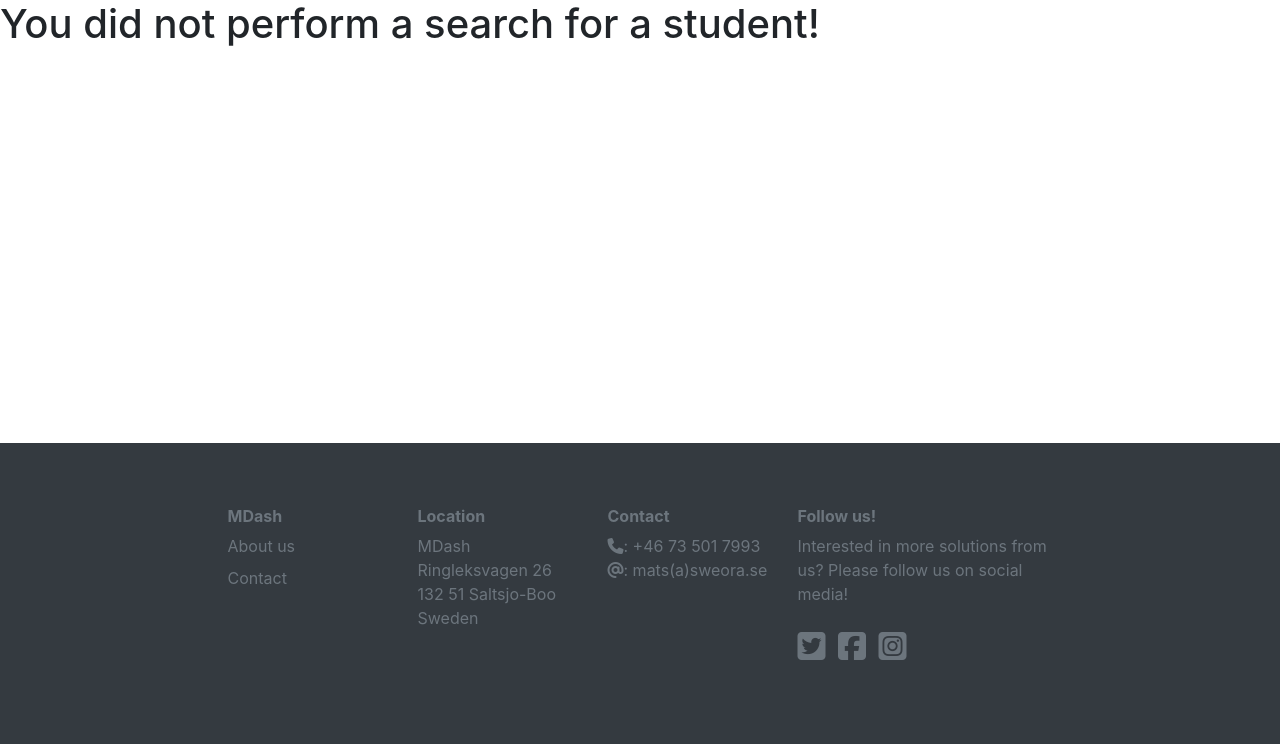
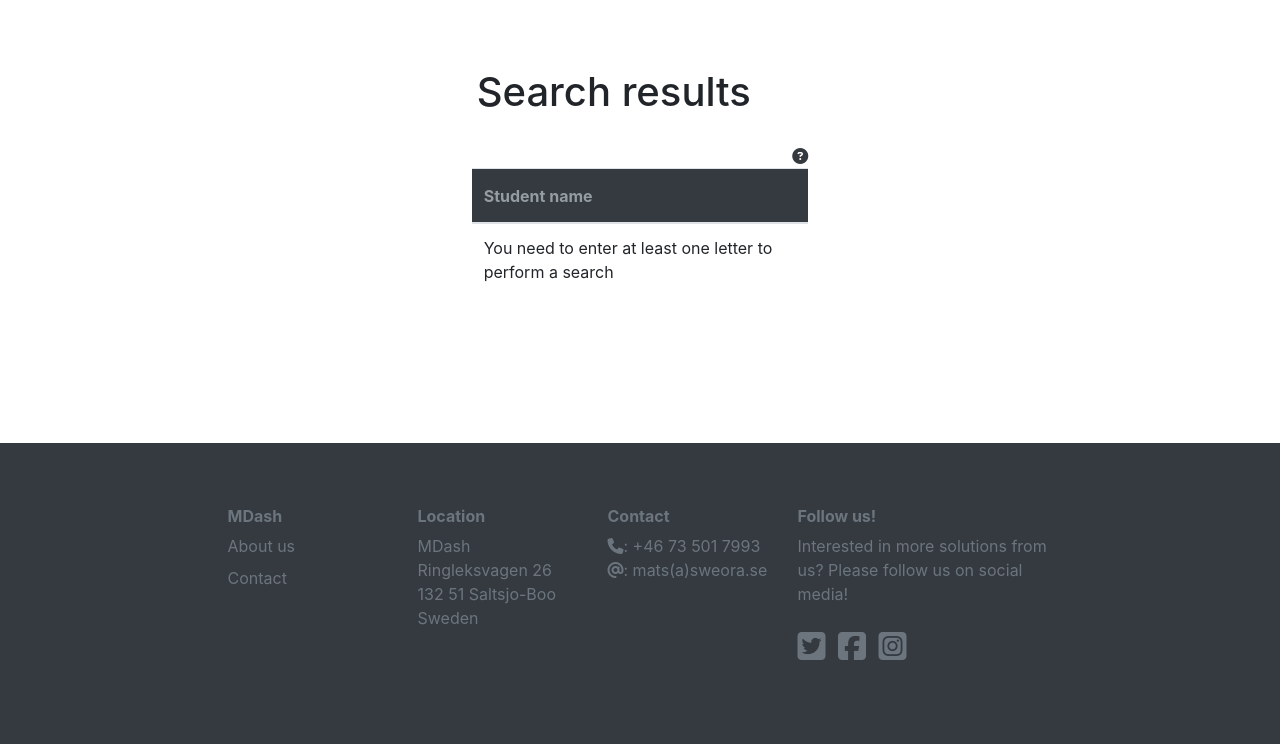
Before and after one commit to Pelikantapeten/p4-ms-dashboard, a Django app: page /search_students in a window 1280 px wide. Shown: the part 56-800 px from the top of the page. Run offline with Django 3.2, Linux system fonts and the light colour scheme; parts of the project's set-up code (start-up, migrations or seed data) failed here and were passed over; some libraries are stand-ins or nearby versions.

Commit message:
Add style and layout to search_students.html

```diff
--- a/templates/search_students.html
+++ b/templates/search_students.html
@@ -1,13 +1,57 @@
 {% extends "base.html" %}
-
 {% block content %}
-    {% if searched %}
-    <h1>You Searched for {{ searched }}</h1>
-    <br/>
-    {% for student in students %}
-      {{ student }}<br/>
-    {% endfor %}
-    {% else %}
-    <h1>You did not perform a search for a student!</h1>
-    {% endif %}
+<div class="container col-lg-4 mb-5">
+  <div class="card container mt-5 border-0">
+    <div class="card-body container">
+      <h1>Search results</h1>
+    </div>
+      <div class="container">
+            <a href="#" data-toggle="modal" class="float-right text-dark" data-target="#helpModal"> <i class="fa-solid fa-circle-question"></i></a>
+        <table class="table sortable">
+        <thead class="bg-dark">
+          <tr>
+            <th>Student name</th>
+            </tr>
+          </thead>
+          <tbody>
+            {% if searched %}
+            {% for student in students %}
+            <tr class='table-row content-row' data-href="{{ student.get_absolute_url }}">
+              <td>{{ student }}</td>
+            </tr>
+            {% empty %}
+            <tr class='content-row'>
+              <td>No student matches your search!</td>
+            </tr>
+            {% endfor %}
+            {% else %}
+            <td>You need to enter at least one letter to perform a search</td>
+            {% endif %}
+          </tbody>
+        </table>
+        <!-- Pagination inspired by https://simpleisbetterthancomplex.com/tutorial/2016/08/03/how-to-paginate-with-django.html -->
+        {% if is_paginated %}
+        <ul class="pagination justify-content-center">
+          {% if page_obj.has_previous %}
+          <li class="page-item"><a class="page-link" href="?page={{ page_obj.previous_page_number }}">&laquo;</a></li>
+          {% else %}
+          <li class="disabled page-item"><a class="page-link" href="#">&laquo;</a></li>
+          {% endif %}
+          {% for i in paginator.page_range %}
+          {% if page_obj.number == i %}
+          <li class="active page-item"><a class="page-link" href="#">{{ i }} <span class="sr-only page-link">(current)</span></a></li>
+          {% else %}
+          <li class="page-item"><a class="page-link" href="?page={{ i }}">{{ i }}</a></li>
+          {% endif %}
+          {% endfor %}
+          {% if page_obj.has_next %}
+          <li class="page-item"><a  class="page-link" href="?page={{ page_obj.next_page_number }}">&raquo;</a></li>
+          {% else %}
+          <li class="disabled page-item"><a class="page-link" href="#">&raquo;</a></li>
+          {% endif %}
+        </ul>
+        {% endif %}
+      </div>
+  </div>
+</div>
 {% endblock content %}
```
